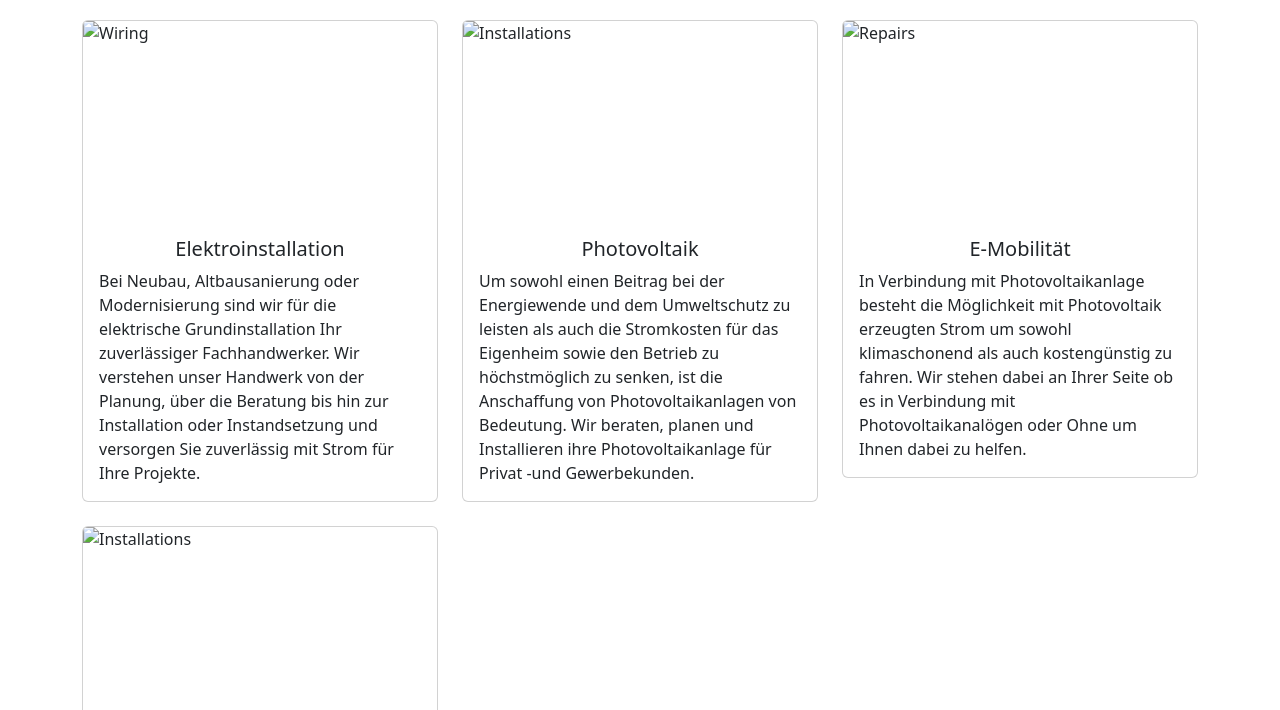
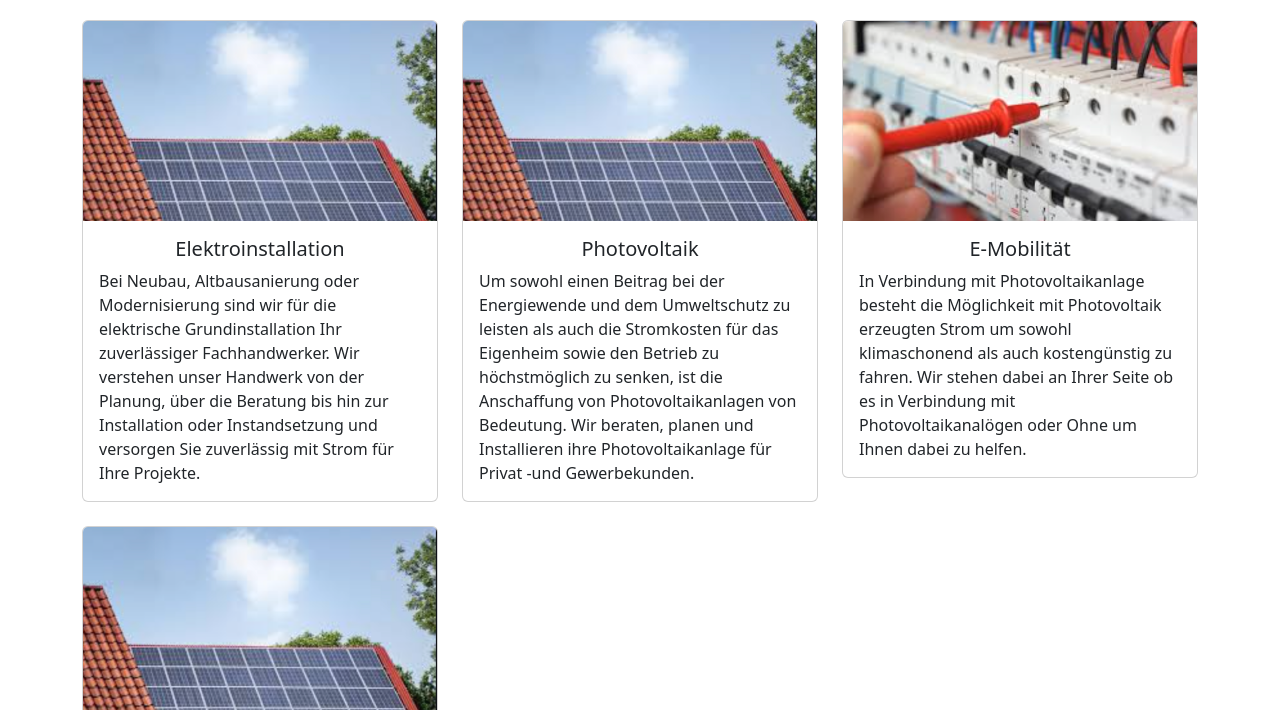
Before and after one commit to elektrodamas/elektrodamas, a plain HTML site: page index.html in a window 1280 px wide. Shown: the part 90-800 px from the top of the page. Drawn offline with nearby package versions, Linux system fonts and the light colour scheme; the site is published under a folder, as on GitHub Pages, so addresses that start at the root find nothing.

Commit message:
update img path

```diff
--- a/index.html
+++ b/index.html
@@ -21,7 +21,7 @@
         }
 
         .bg-image {
-            background-image: url('/img/elektrodamas_img1.png');
+            background-image: url('./img/elektrodamas_img1.png');
             background-size: cover;
             background-position: center;
             filter: blur(1px);
@@ -70,7 +70,7 @@
         <div class="row">
             <div class="col-lg-4 col-md-6 mb-4">
                 <div class="card">
-                    <img src="/img/pic1.png" class="card-img-top" alt="Wiring">
+                    <img src="./img/pic1.png" class="card-img-top" alt="Wiring">
                     <div class="card-body">
                         <h5 class="card-title text-center">Elektroinstallation</h5>
                         <p class="card-text">Bei Neubau, Altbausanierung oder Modernisierung sind wir für die elektrische Grundinstallation Ihr zuverlässiger Fachhandwerker. Wir verstehen unser Handwerk von der Planung, über die Beratung bis hin zur Installation oder Instandsetzung und versorgen Sie zuverlässig mit Strom für Ihre Projekte.</p>
@@ -79,7 +79,7 @@
             </div>
             <div class="col-lg-4 col-md-6 mb-4">
                 <div class="card">
-                    <img src="/img/pic1.png" class="card-img-top" alt="Installations">
+                    <img src="./img/pic1.png" class="card-img-top" alt="Installations">
                     <div class="card-body">
                         <h5 class="card-title text-center">Photovoltaik</h5>
                         <p class="card-text text-left">Um sowohl einen Beitrag bei der Energiewende und dem Umweltschutz zu leisten als auch die Stromkosten für das Eigenheim sowie den Betrieb zu höchstmöglich zu senken, ist die Anschaffung von Photovoltaikanlagen von Bedeutung. Wir beraten, planen und Installieren ihre Photovoltaikanlage für Privat -und Gewerbekunden.</p>
@@ -88,7 +88,7 @@
             </div>
             <div class="col-lg-4 col-md-6 mb-4">
                 <div class="card">
-                    <img src="/img/pic2.png" class="card-img-top" alt="Repairs">
+                    <img src="./img/pic2.png" class="card-img-top" alt="Repairs">
                     <div class="card-body">
                         <h5 class="card-title text-center">E-Mobilität</h5>
                         <p class="card-text text-left">In Verbindung mit Photovoltaikanlage besteht die Möglichkeit mit Photovoltaik erzeugten Strom um sowohl klimaschonend als auch kostengünstig zu fahren. Wir stehen dabei an Ihrer Seite ob es in Verbindung mit Photovoltaikanalögen oder Ohne um Ihnen dabei zu helfen.</p>
@@ -97,7 +97,7 @@
             </div>
             <div class="col-lg-4 col-md-6 mb-4">
                 <div class="card">
-                    <img src="/img/pic1.png" class="card-img-top" alt="Installations">
+                    <img src="./img/pic1.png" class="card-img-top" alt="Installations">
                     <div class="card-body">
                         <h5 class="card-title text-center">Sprechanlagen</h5>
                         <p class="card-text text-left">in Türkommunikations-System bietet Lösungen für alle Anforderungen. Die technischen Lösungen reichen von modernen Türsprechanlagen mit und ohne Videofunktion bis zur schlüssellosen Zugangskontrolle mit flexiblen Bedienmöglichkeiten durch Einbindung in IP-Netzwerke und vieles mehr.</p>
```
